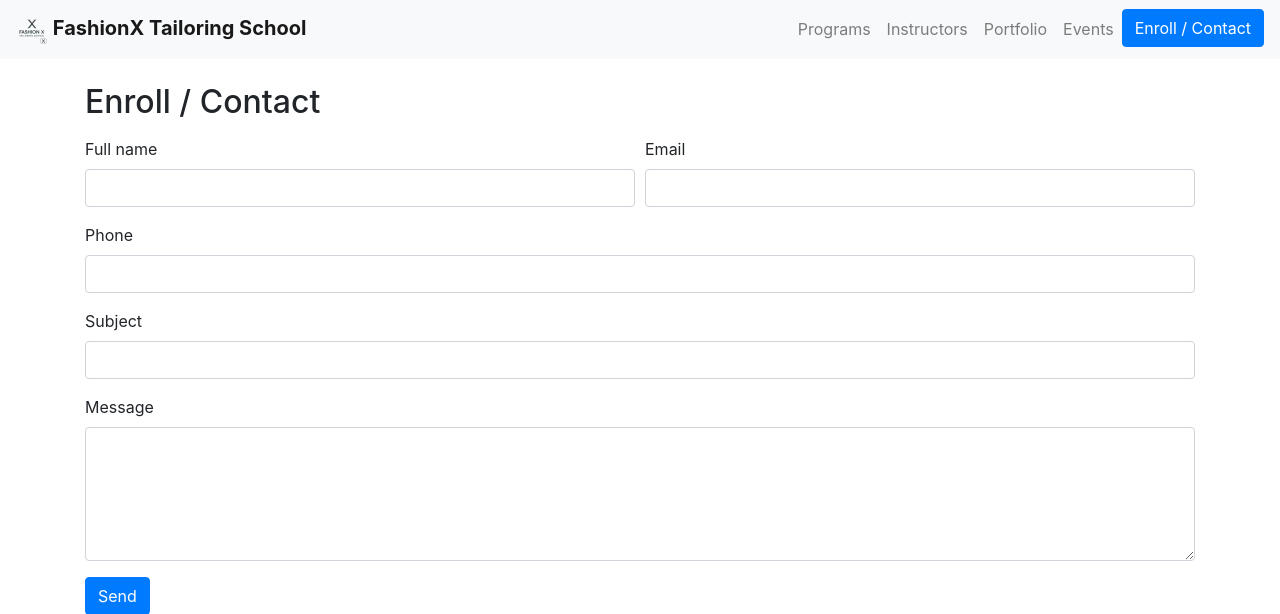
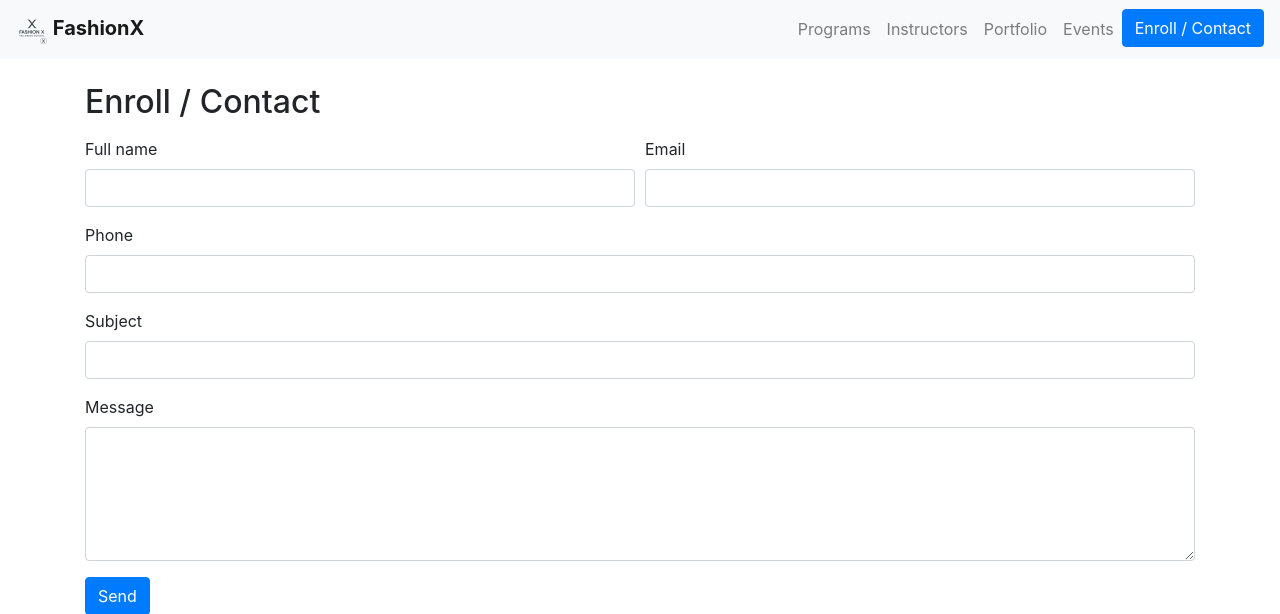
Before and after one commit to kaelzubs/fashionx, a Django app: page /contact/ in a window 1280 px wide. Shown: the top 614 px of the page. Run offline with Django 5.2, Linux system fonts and the light colour scheme; some libraries are stand-ins or nearby versions.

Commit message:
Second commits

```diff
--- a/templates/school/base.html
+++ b/templates/school/base.html
@@ -14,7 +14,7 @@
   <nav class="navbar navbar-expand-lg navbar-light bg-light">
     <a class="navbar-brand font-weight-bold" href="{% url 'school:home' %}">
       <img src="{% static 'img/logo.png' %}" height="32" alt="Logo">
-      FashionX Tailoring School
+      FashionX
     </a>
     <button class="navbar-toggler" type="button" data-toggle="collapse" data-target="#nav">
       <span class="navbar-toggler-icon"></span>
```
